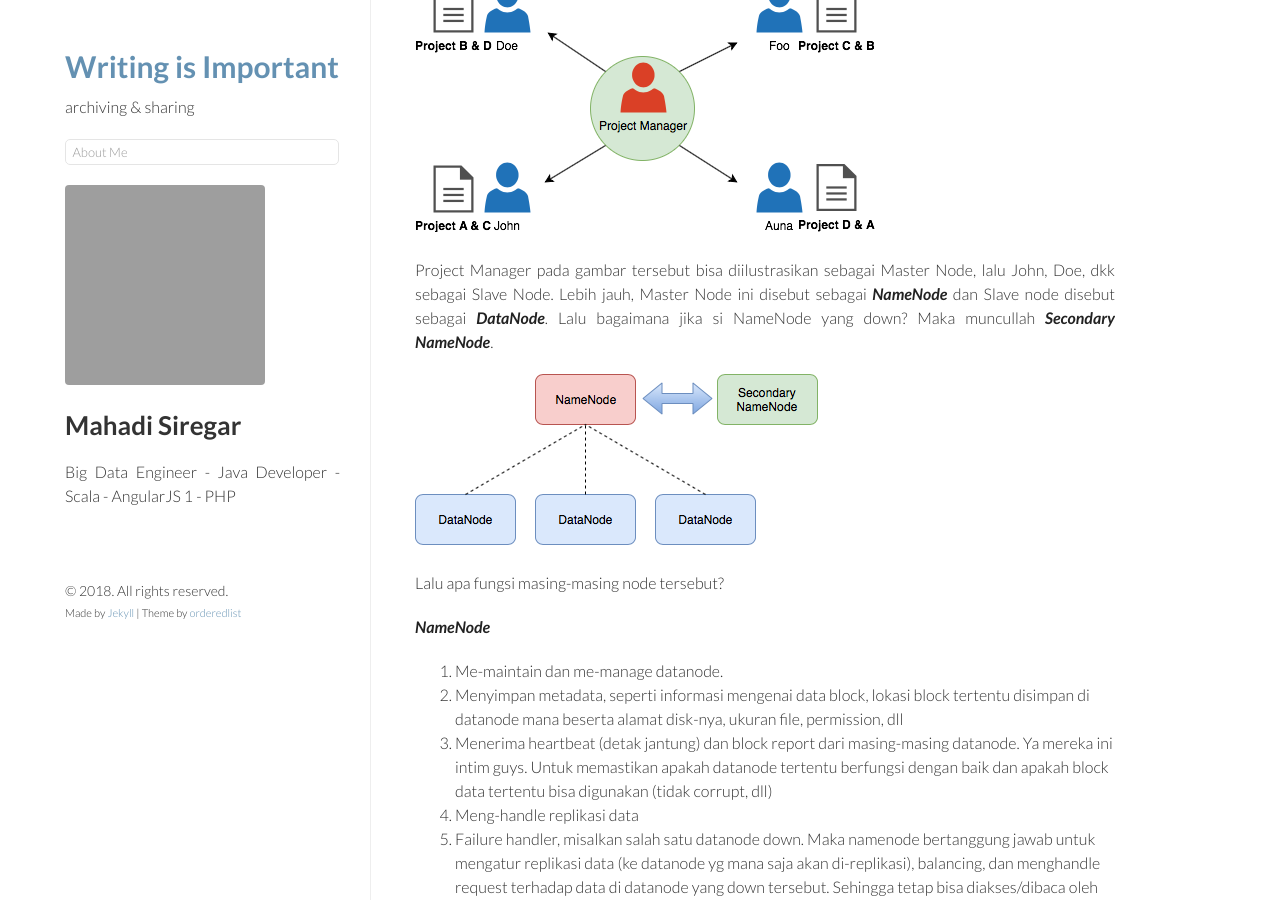
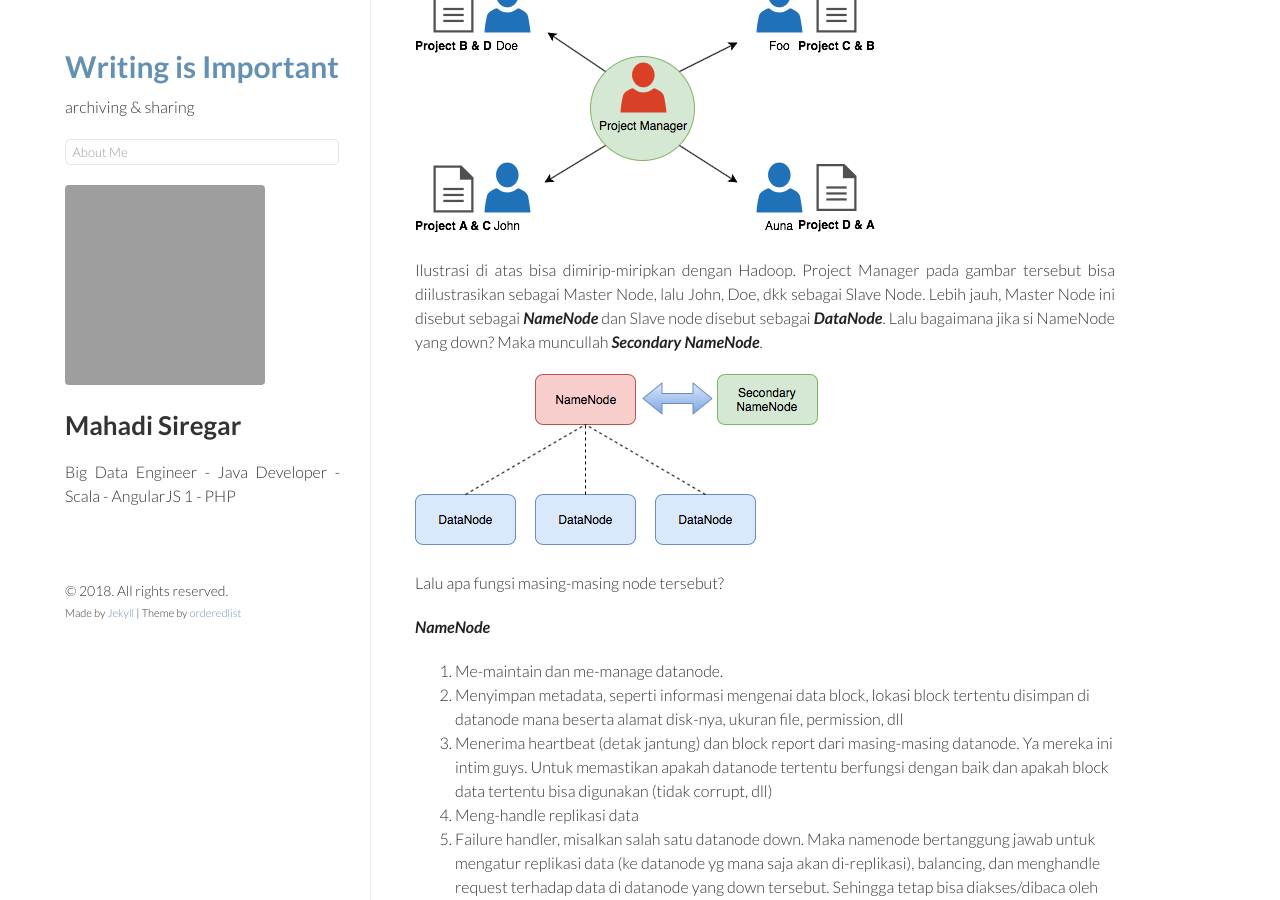
Before and after one commit to regar016/mahadisiregar.github.io, a Jekyll site: the page built from _posts/2018-06-22-berkenalan-dengan-hadoop.markdown, in a window 1280 px wide and 900 px high, scrolled down 697 px. Built offline with Jekyll 4.4.1, drawn with Linux system fonts in a browser that asks for light colours; grey boxes are pictures that could not be loaded.

Commit message:
update - berkenalan dengan hadoop

```diff
--- a/_posts/2018-06-22-berkenalan-dengan-hadoop.markdown
+++ b/_posts/2018-06-22-berkenalan-dengan-hadoop.markdown
@@ -20,7 +20,7 @@ Pada ilustrasi di atas, si John menangani project A, Doe menangani project B, ds
 
 ![hadoop architecture ilustration](/images/hadoop-architecture-ilustration-2.png){:class="img-responsive"}
 
-Project Manager pada gambar tersebut bisa diilustrasikan sebagai Master Node, lalu John, Doe, dkk sebagai Slave Node. Lebih jauh, Master Node ini disebut sebagai ***NameNode*** dan Slave node disebut sebagai ***DataNode***. Lalu bagaimana jika si NameNode yang down? Maka muncullah ***Secondary NameNode***.
+Ilustrasi di atas bisa dimirip-miripkan dengan Hadoop. Project Manager pada gambar tersebut bisa diilustrasikan sebagai Master Node, lalu John, Doe, dkk sebagai Slave Node. Lebih jauh, Master Node ini disebut sebagai ***NameNode*** dan Slave node disebut sebagai ***DataNode***. Lalu bagaimana jika si NameNode yang down? Maka muncullah ***Secondary NameNode***.
 
 ![hadoop architecture](/images/hadoop-architecture-1.png){:class="img-responsive"}
 
```
